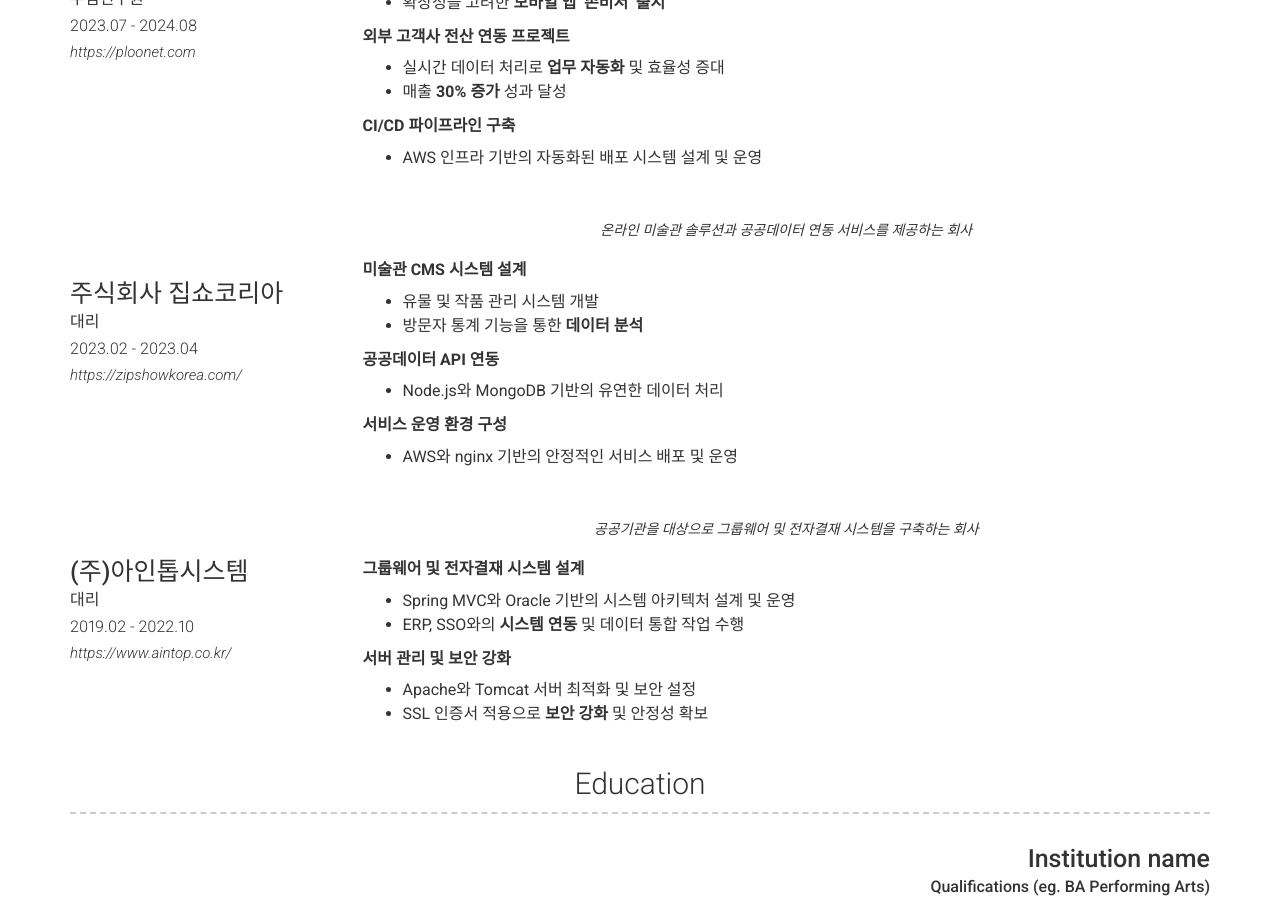
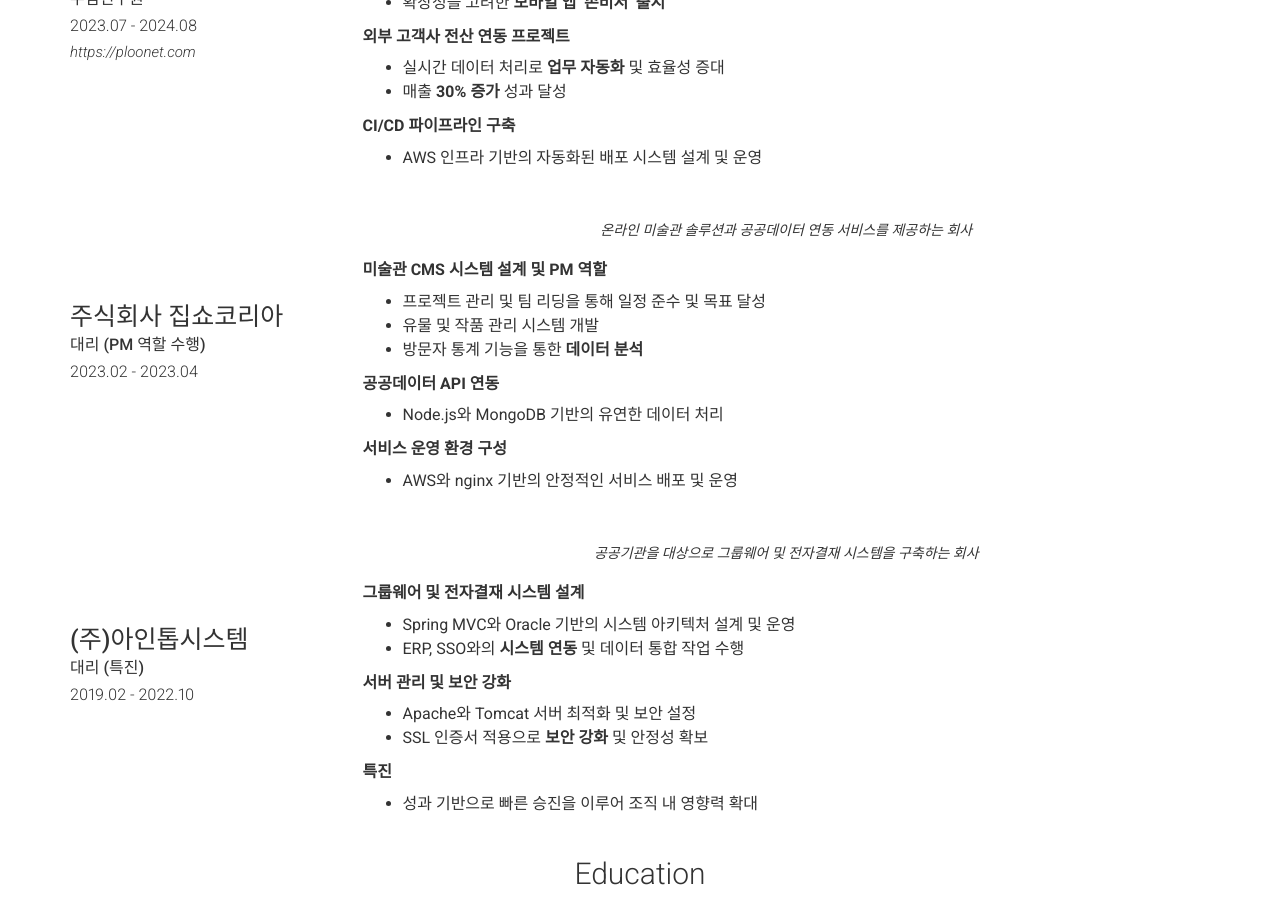
Before and after one commit to devnine-codes/devnine-codes.github.io, a Jekyll site: the page built from index.md, in a window 1280 px wide and 900 px high, scrolled down 2231 px. Built offline with Jekyll 4.4.1, drawn with Linux system fonts in a browser that asks for light colours; nearby versions of some CDN libraries.

Commit message:
경력 수정

```diff
--- a/_config.yml
+++ b/_config.yml
@@ -193,13 +193,14 @@ content:
       - layout: left
         border: strong
         title: 주식회사 집쇼코리아
-        sub_title: 대리
+        sub_title: 대리 (PM 역할 수행)
         caption: 2023.02 - 2023.04
-        link: https://zipshowkorea.com/
+        link:
         quote: >
           온라인 미술관 솔루션과 공공데이터 연동 서비스를 제공하는 회사
         description: |
-          **미술관 CMS 시스템 설계**
+          **미술관 CMS 시스템 설계 및 PM 역할**
+          - 프로젝트 관리 및 팀 리딩을 통해 일정 준수 및 목표 달성
           - 유물 및 작품 관리 시스템 개발
           - 방문자 통계 기능을 통한 **데이터 분석**
 
@@ -212,9 +213,9 @@ content:
       - layout: left
         border: strong
         title: (주)아인톱시스템
-        sub_title: 대리
+        sub_title: 대리 (특진)
         caption: 2019.02 - 2022.10
-        link: https://www.aintop.co.kr/
+        link:
         quote: >
           공공기관을 대상으로 그룹웨어 및 전자결재 시스템을 구축하는 회사
         description: |
@@ -225,6 +226,9 @@ content:
           **서버 관리 및 보안 강화**
           - Apache와 Tomcat 서버 최적화 및 보안 설정
           - SSL 인증서 적용으로 **보안 강화** 및 안정성 확보
+
+          **특진**
+          - 성과 기반으로 빠른 승진을 이루어 조직 내 영향력 확대
 
   - title: Education
     layout: list
```
